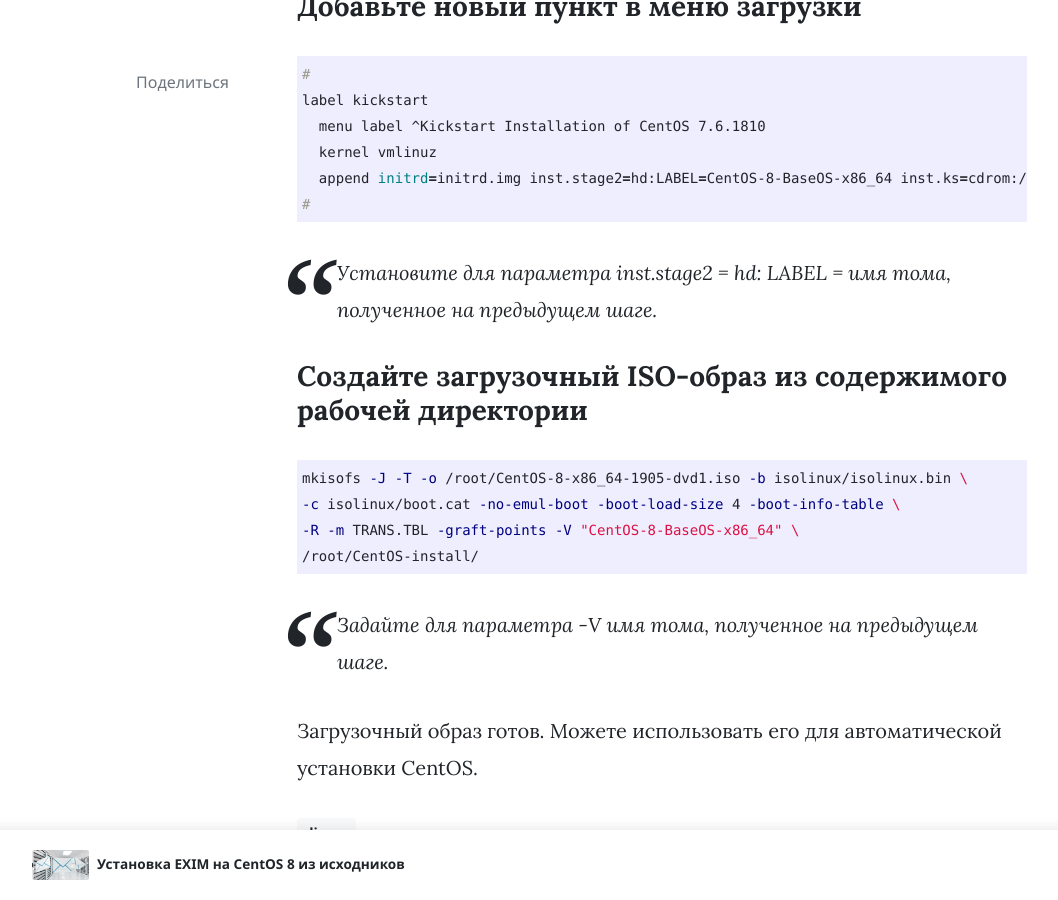
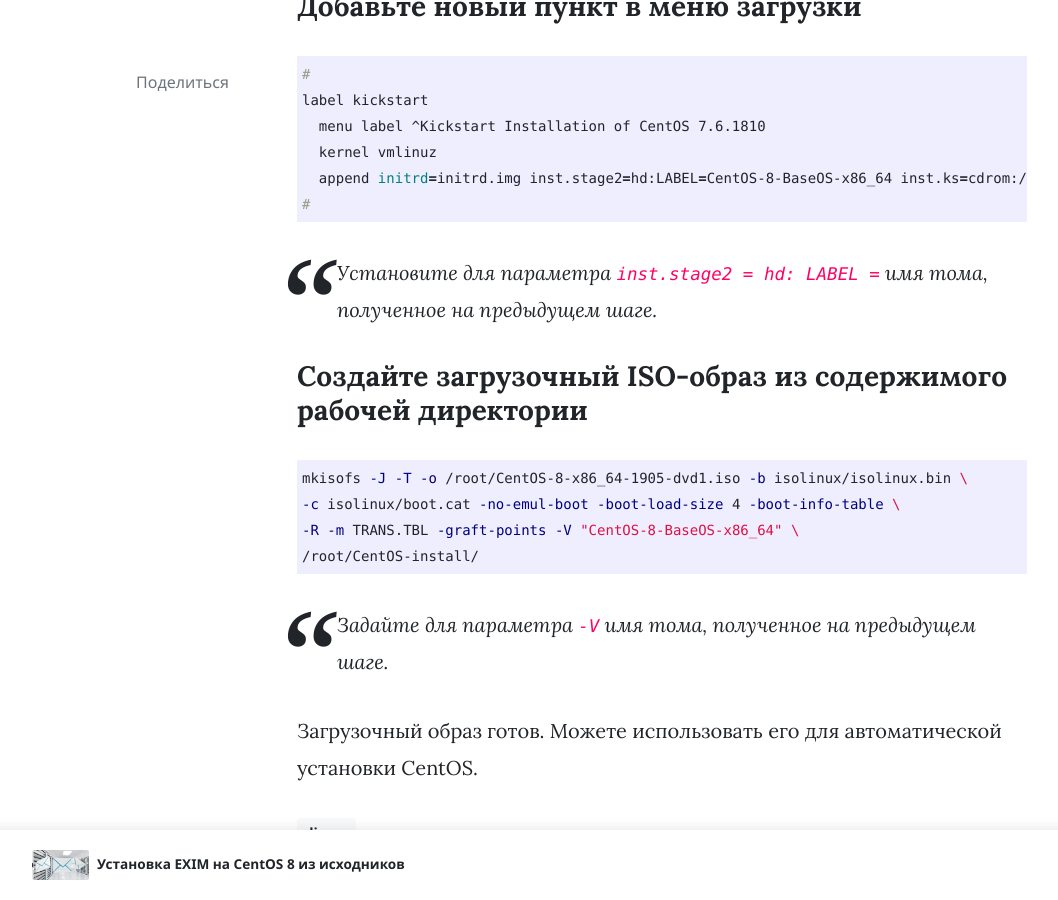
Before and after one commit to mdanshin/mdanshin.github.io, a Jekyll site: the page built from _posts/2019-11-01-CentOS-8-Automatic-Installation.md, in a window 1280 px wide and 900 px high, scrolled down 2383 px. Shown: the whole window, without its empty margins (73-1131 px from the left). Built offline with Jekyll 4.4.1, drawn with Linux system fonts in a browser that asks for light colours; nearby versions of some CDN libraries; comment, search, counter and statistics services are not loaded.

````diff
--- a/_posts/2019-11-01-CentOS-8-Automatic-Installation.md
+++ b/_posts/2019-11-01-CentOS-8-Automatic-Installation.md
@@ -72,7 +72,7 @@ label kickstart
 #
 ```
 
->Установите для параметра inst.stage2 = hd: LABEL = имя тома, полученное на предыдущем шаге.
+>Установите для параметра `inst.stage2 = hd: LABEL =` имя тома, полученное на предыдущем шаге.
 
 ### Создайте загрузочный ISO-образ из содержимого рабочей директории
 
@@ -82,6 +82,6 @@ mkisofs -J -T -o /root/CentOS-8-x86_64-1905-dvd1.iso -b isolinux/isolinux.bin \
 -R -m TRANS.TBL -graft-points -V "CentOS-8-BaseOS-x86_64" \
 /root/CentOS-install/
 ```
->Задайте для параметра -V имя тома, полученное на предыдущем шаге.
+>Задайте для параметра `-V` имя тома, полученное на предыдущем шаге.
 
 Загрузочный образ готов. Можете использовать его для автоматической установки CentOS.
````
